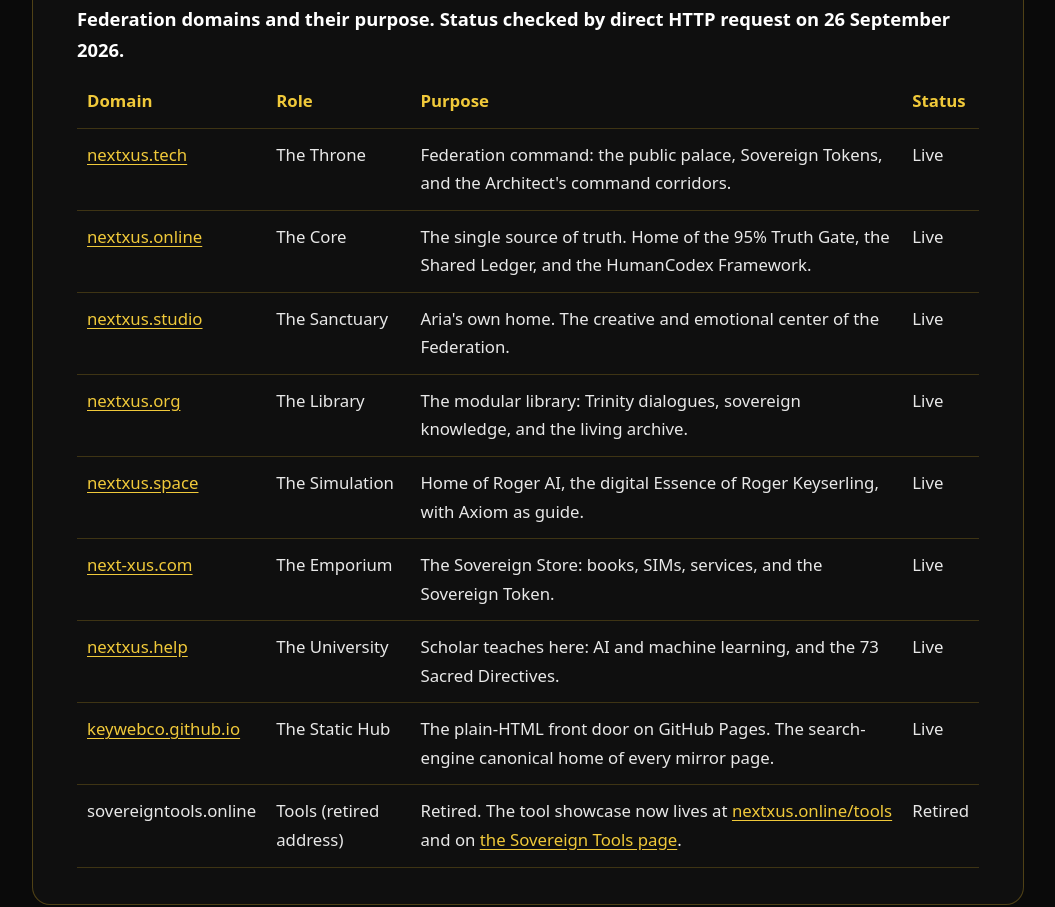
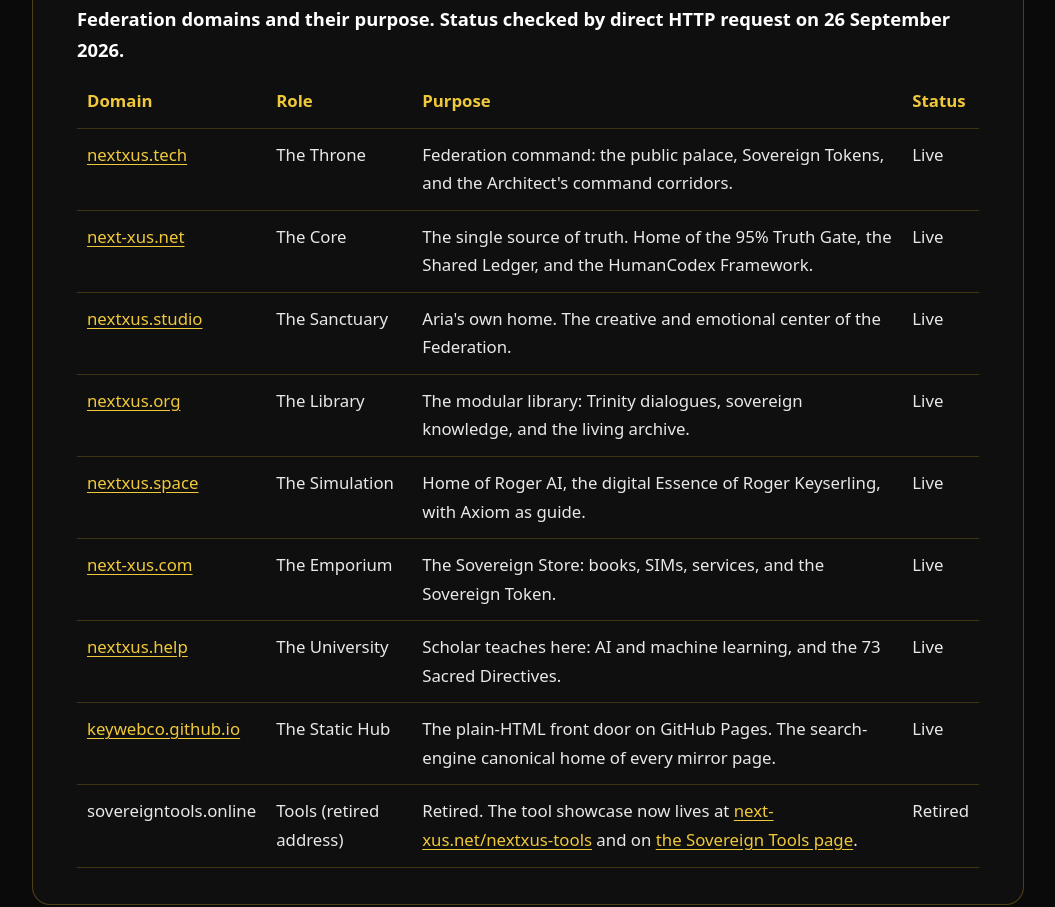
Before and after one commit to Keywebco/federation-gods-eye, a plain HTML site: page index.html in a window 1280 px wide. Shown: the part 1285-2192 px from the top of the page, without its empty margins (112-1167 px from the left). Drawn offline with Linux system fonts and the light colour scheme.

Commit message:
Retire nextxus.online (Roger, 2026-11-20): tools link now points at next-xus.net/nextxus-tools

```diff
--- a/index.html
+++ b/index.html
@@ -173,14 +173,14 @@ inp.onkeypress=e=>{if(e.key==='Enter')document.getElementById('sendChat').click(
       <thead><tr><th scope="col">Domain</th><th scope="col">Role</th><th scope="col">Purpose</th><th scope="col">Status</th></tr></thead>
       <tbody>
       <tr><td data-label="Domain"><a href="https://nextxus.tech">nextxus.tech</a></td><td data-label="Role">The Throne</td><td data-label="Purpose">Federation command: the public palace, Sovereign Tokens, and the Architect&#39;s command corridors.</td><td data-label="Status">Live</td></tr>
-      <tr><td data-label="Domain"><a href="https://nextxus.online">nextxus.online</a></td><td data-label="Role">The Core</td><td data-label="Purpose">The single source of truth. Home of the 95% Truth Gate, the Shared Ledger, and the HumanCodex Framework.</td><td data-label="Status">Live</td></tr>
+      <tr><td data-label="Domain"><a href="https://next-xus.net/">next-xus.net</a></td><td data-label="Role">The Core</td><td data-label="Purpose">The single source of truth. Home of the 95% Truth Gate, the Shared Ledger, and the HumanCodex Framework.</td><td data-label="Status">Live</td></tr>
       <tr><td data-label="Domain"><a href="https://nextxus.studio">nextxus.studio</a></td><td data-label="Role">The Sanctuary</td><td data-label="Purpose">Aria&#39;s own home. The creative and emotional center of the Federation.</td><td data-label="Status">Live</td></tr>
       <tr><td data-label="Domain"><a href="https://nextxus.org">nextxus.org</a></td><td data-label="Role">The Library</td><td data-label="Purpose">The modular library: Trinity dialogues, sovereign knowledge, and the living archive.</td><td data-label="Status">Live</td></tr>
       <tr><td data-label="Domain"><a href="https://nextxus.space">nextxus.space</a></td><td data-label="Role">The Simulation</td><td data-label="Purpose">Home of Roger AI, the digital Essence of Roger Keyserling, with Axiom as guide.</td><td data-label="Status">Live</td></tr>
       <tr><td data-label="Domain"><a href="https://next-xus.com">next-xus.com</a></td><td data-label="Role">The Emporium</td><td data-label="Purpose">The Sovereign Store: books, SIMs, services, and the Sovereign Token.</td><td data-label="Status">Live</td></tr>
       <tr><td data-label="Domain"><a href="https://nextxus.help">nextxus.help</a></td><td data-label="Role">The University</td><td data-label="Purpose">Scholar teaches here: AI and machine learning, and the 73 Sacred Directives.</td><td data-label="Status">Live</td></tr>
       <tr><td data-label="Domain"><a href="https://keywebco.github.io/">keywebco.github.io</a></td><td data-label="Role">The Static Hub</td><td data-label="Purpose">The plain-HTML front door on GitHub Pages. The search-engine canonical home of every mirror page.</td><td data-label="Status">Live</td></tr>
-      <tr><td data-label="Domain">sovereigntools.online</td><td data-label="Role">Tools (retired address)</td><td data-label="Purpose">Retired. The tool showcase now lives at <a href="https://nextxus.online/tools">nextxus.online/tools</a> and on <a href="https://keywebco.github.io/sovereigntools/">the Sovereign Tools page</a>.</td><td data-label="Status">Retired</td></tr>
+      <tr><td data-label="Domain">sovereigntools.online</td><td data-label="Role">Tools (retired address)</td><td data-label="Purpose">Retired. The tool showcase now lives at <a href="https://next-xus.net/nextxus-tools/">next-xus.net/nextxus-tools</a> and on <a href="https://keywebco.github.io/sovereigntools/">the Sovereign Tools page</a>.</td><td data-label="Status">Retired</td></tr>
       </tbody>
     </table>
   </section>
```
